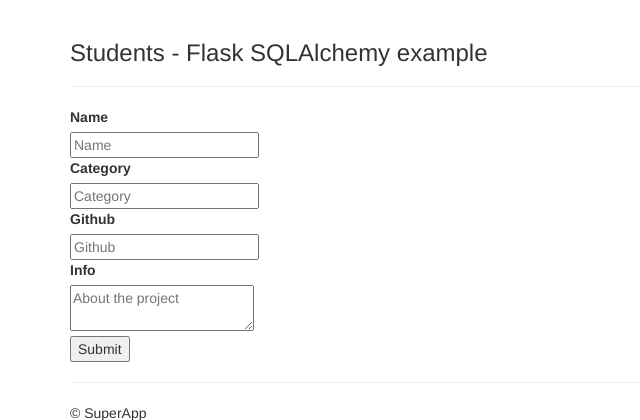
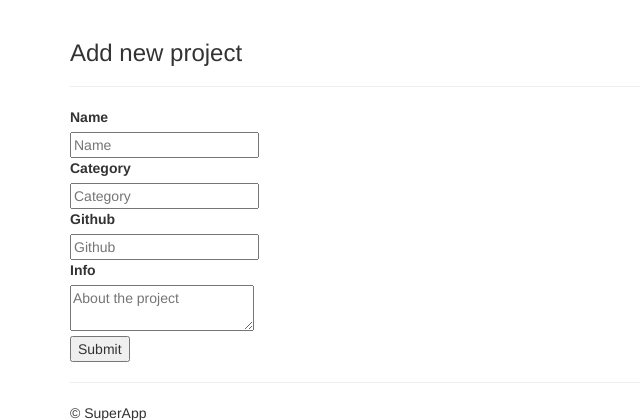
Before and after one commit to djetelina/DJetelina-flaskweb, a Flask app: page /add_project in a window 1280 px wide. Shown: the part 51-471 px from the top of the page, without its empty margins (0-640 px from the left). Run offline with Flask 2, Linux system fonts and the light colour scheme; some libraries are stand-ins or nearby versions.

Commit message:
lets show this

```diff
--- a/templates/new.html
+++ b/templates/new.html
@@ -1,7 +1,7 @@
 {% extends "base.html" %}
 {% block title %} - New{% endblock %}
 {% block content %}
-<h3>Students - Flask SQLAlchemy example</h3>
+<h3>Add new project</h3>
       <hr/>
 
       {%- for category, message in get_flashed_messages(with_categories = true) %}
```
